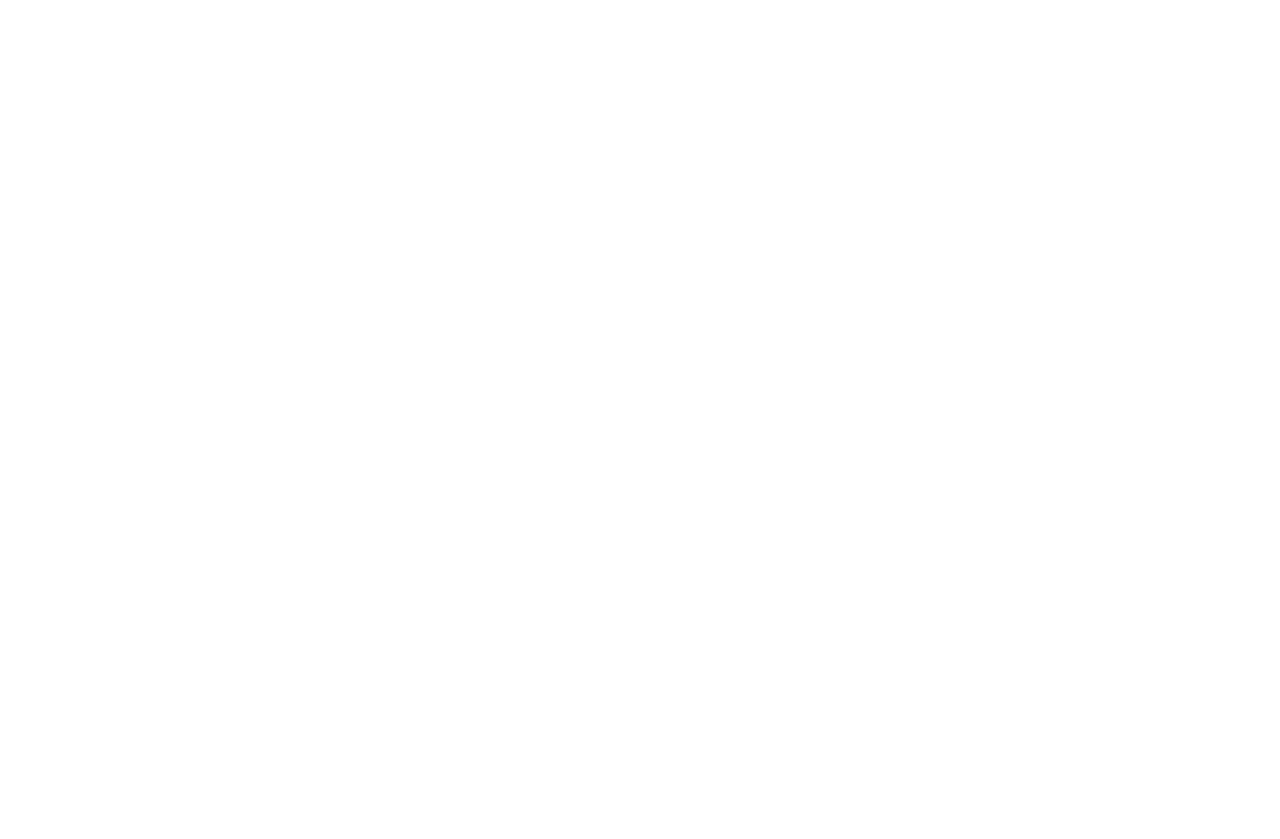
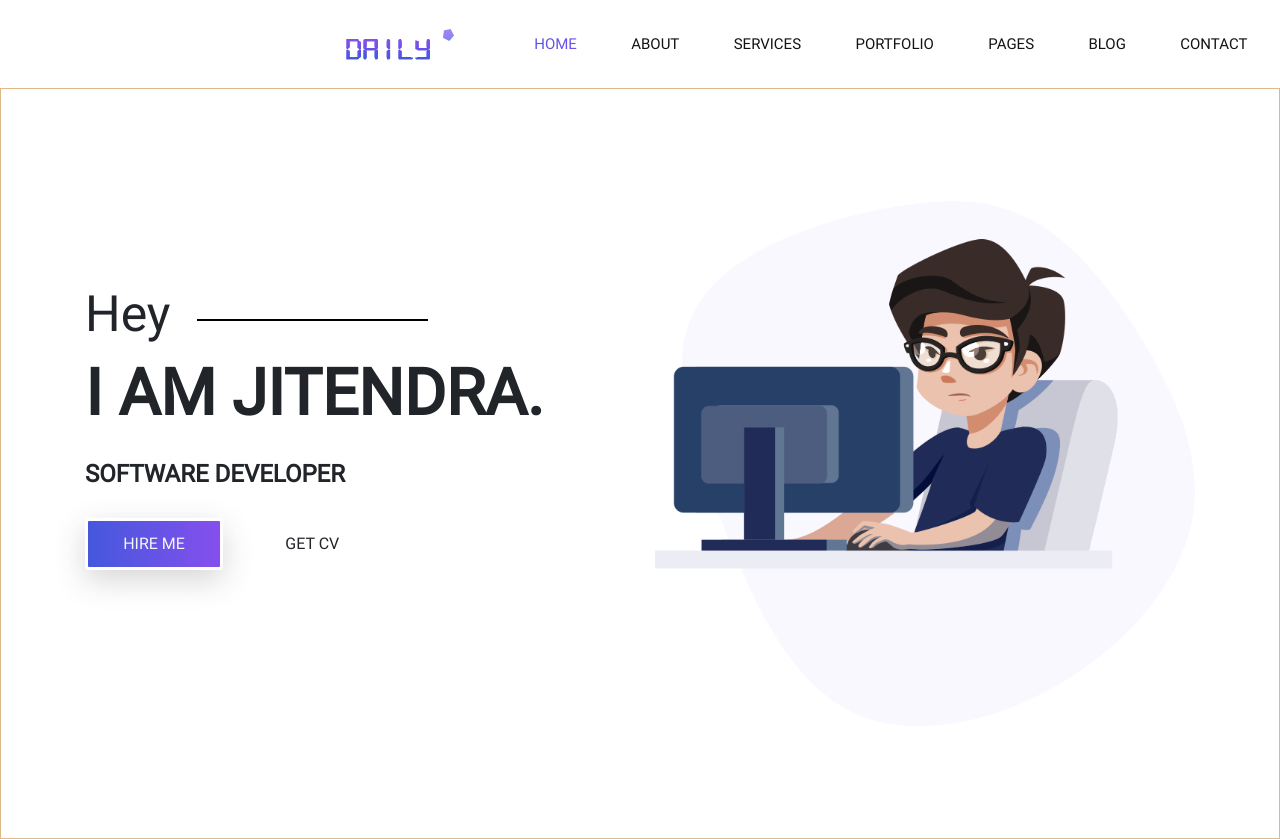
Before and after one commit to learnwithjs/portfolio-html-bootstrap, a plain HTML site: page index.html in a window 1280 px wide. Before the commit the page ends 800 px from the top, so only its background shows below. Drawn offline with Linux system fonts and the light colour scheme.

Commit message:
working on banner section

```diff
--- /dev/null
+++ b/css/partials/global.css
@@ -0,0 +1,33 @@
+/* global classes */
+
+.title-text {
+    font: normal bold 50px/72px var(--roboto);
+}
+
+.text-uppercase {
+    text-transform: capitalize;
+}
+
+/* buttons */
+
+.button {
+    padding: .8rem 2.2rem;
+    font: normal 500 16px/20px var(--roboto);
+    position: relative;
+    border: 3px solid transparent;
+    border-radius: 4px;
+}
+
+.button.primary-button{
+    background: var(--gradient-color);
+    background-clip: padding-box;
+    color:whitesmoke;
+    transition: background 0.6s ease;
+    box-shadow: var(--box-shadow);
+}
+
+.button.primary-button:hover{
+    background: whitesmoke;
+    background-clip: padding-box;
+    color:black;
+}
--- /dev/null
+++ b/css/partials/variables.css
@@ -0,0 +1,23 @@
+html, body{
+    margin:0%;
+    box-sizing: border-box;
+    width: 100%;
+    height: 100%;
+}
+
+/* css variables */
+
+:root{
+    --primary-color: #4458dc;
+    --primary-color2: #854fee;
+    --title-color: #141313;
+    --text-color: #777777;
+    --border-color: #201f1f17;
+    --gradient-color: linear-gradient(90deg, #4458dc 0%, #854fee 100%);
+    --shadow-color:  0px 10px 30px rgba(118, 85, 225, 0.3);
+    --box-shadow: 0px 10px 30px rgba(57, 56, 61, 0.205);
+
+    /* font family */
+
+    --roboto:'Roboto', cursive;
+}
--- a/css/style.css
+++ b/css/style.css
@@ -1,3 +1,80 @@
 /* import fonts from fonts.css file */
 
 @import url(./fonts.css);
+
+/* import varialbe file so that variable can be accessed in style.css */
+@import url(./partials/variables.css);
+
+
+/* import global.css file */
+
+@import url(./partials/global.css);
+
+/* start navigation */
+
+.header_area .main-menu .navbar .navbar-brand {
+    padding: 0 2rem 0 5rem;
+}
+
+.header_area .main-menu .navbar {
+    padding: 1rem 15rem;
+}
+
+.header_area .main-menu .nav-item .nav-link {
+    font: normal 500 15px/2px var(--roboto);
+    text-transform: uppercase;
+    padding: 1.7rem;
+    color: var(--title-color);
+}
+
+.header_area .main-menu .navbar-nav .active a {
+    background: var(--gradient-color);
+    -webkit-background-clip: text;
+    -webkit-text-fill-color: transparent;
+    background-clip: text;
+}
+
+.header_area .main-menu .navbar-nav a:hover {
+    background: var(--gradient-color);
+    -webkit-background-clip: text;
+    -webkit-text-fill-color: transparent;
+    background-clip: text;
+}
+
+/* end navigation */
+
+/* start banner area */
+
+.site-main .site-banner {
+    border: 1px solid burlywood;
+}
+
+.site-main .site-banner .site-title h3 {
+    padding-top: 35%;
+    font-weight: 500;
+}
+
+.site-main .site-banner .site-title h3::after {
+    content: "";
+    height: 2px;
+    width: 18vw;
+    background: black;
+    display: inline-block;
+    margin-left: 5%;
+    transform: translateY(-10px);
+}
+
+.site-main .site-banner .site-title h1 {
+    font-size: 4rem;
+}
+
+.site-main .site-banner .site-title h4 {
+    font-size: 1.5rem;
+}
+
+.site-main .site-banner .banner-image>img {
+    padding: 7rem 0;
+    width: 90rem;
+}
+
+/* end banner area */
--- a/index.html
+++ b/index.html
@@ -1,5 +1,6 @@
 <!DOCTYPE html>
 <html lang="en">
+
 <head>
     <meta charset="UTF-8">
     <meta http-equiv="X-UA-Compatible" content="IE=edge">
@@ -7,15 +8,96 @@
     <title>Jitendra's Portfolio</title>
 
     <!-- bootstrap css -->
-    <link rel="stylesheet" href="./css/bootstrap.min.css"/>
+    <link rel="stylesheet" href="./css/bootstrap.min.css" />
 
     <!-- font awesome icons -->
-    <link rel="stylesheet" href="./css/all.min.css"/>
+    <link rel="stylesheet" href="./css/all.min.css" />
     <!-- custom css -->
-    <link rel="stylesheet" href="./css/style.css"/>
+    <link rel="stylesheet" href="./css/style.css" />
 
 </head>
+
 <body>
+    <!-- ====================== start header area ====================== -->
+    <header class="header_area">
+        <div class="main-menu">
+            <nav class="navbar navbar-expand-lg navbar-light">
+                <a class="navbar-brand" href="#"><img src="./img/logo.png" /></a>
+                <button class="navbar-toggler" type="button" data-toggle="collapse" data-target="#navbarNav"
+                    aria-controls="navbarNav" aria-expanded="false" aria-label="Toggle navigation">
+                    <span class="navbar-toggler-icon"></span>
+                </button>
+                <div class="collapse navbar-collapse" id="navbarNav">
+                    <div class="mr-auto"></div>
+                    <ul class="navbar-nav">
+                        <li class="nav-item active">
+                            <a class="nav-link" href="#">Home <span class="sr-only">(current)</span></a>
+                        </li>
+                        <li class="nav-item">
+                            <a class="nav-link" href="#">About</a>
+                        </li>
+                        <li class="nav-item">
+                            <a class="nav-link" href="#">Services</a>
+                        </li>
+                        <li class="nav-item">
+                            <a class="nav-link" href="#">Portfolio</a>
+                        </li>
+                        <li class="nav-item">
+                            <a class="nav-link" href="#">Pages</a>
+                        </li>
+                        <li class="nav-item">
+                            <a class="nav-link" href="#">Blog</a>
+                        </li>
+                        <li class="nav-item">
+                            <a class="nav-link" href="#">Contact</a>
+                        </li>
+                    </ul>
+                </div>
+            </nav>
+        </div>
+    </header>
+
+    <!-- ====================== end header area ======================-->
+
+    <!-- ====================== Start Main area ======================-->
+
+       <main class="site-main">
+            <!-- ====================== Start Banner Area ======================-->
+
+            <section class="site-banner">
+                <div class="container">
+                    <div class="row">
+                        <div class="col-lg-6 col-md-12 site-title">
+                            <h3 class="title-text">Hey</h3>
+                            <h1 class="title-text text-uppercase">I am Jitendra.</h1>
+                            <h4 class="title-text text-uppercase">Software Developer</h4>
+
+                            <div class="site-buttons">
+                                <div class="d-flex flex-row flex-wrap">
+                                  <button type="button" class="btn button primary-button mr-4 text-uppercase">hire me</button>
+                                  <button type="button" class="btn button secondary-button text-uppercase">Get CV</button>
+                                </div>
+                            </div>
+                        </div>
+                        <div class="col-lg-6 col-md-12 banner-image">
+                            <img src="./img/banner/banner-image.png" alt="banner" class="img-fluid">
+                        </div>
+                    </div>
+                </div>
+            </section>
+
+
+
+            <!-- ====================== End Banner Area ======================-->
+
+
+
+        </main>
+
+
+
+
+       <!-- ====================== End Main area ======================-->
 
 
     <!-- Jquery js file -->
@@ -23,4 +105,5 @@
     <!-- boostrap js file -->
     <script src="./js/bootstrap.min.js"></script>
 </body>
+
 </html>
```
Also changed, not shown: some-basic-notes.txt (added).
